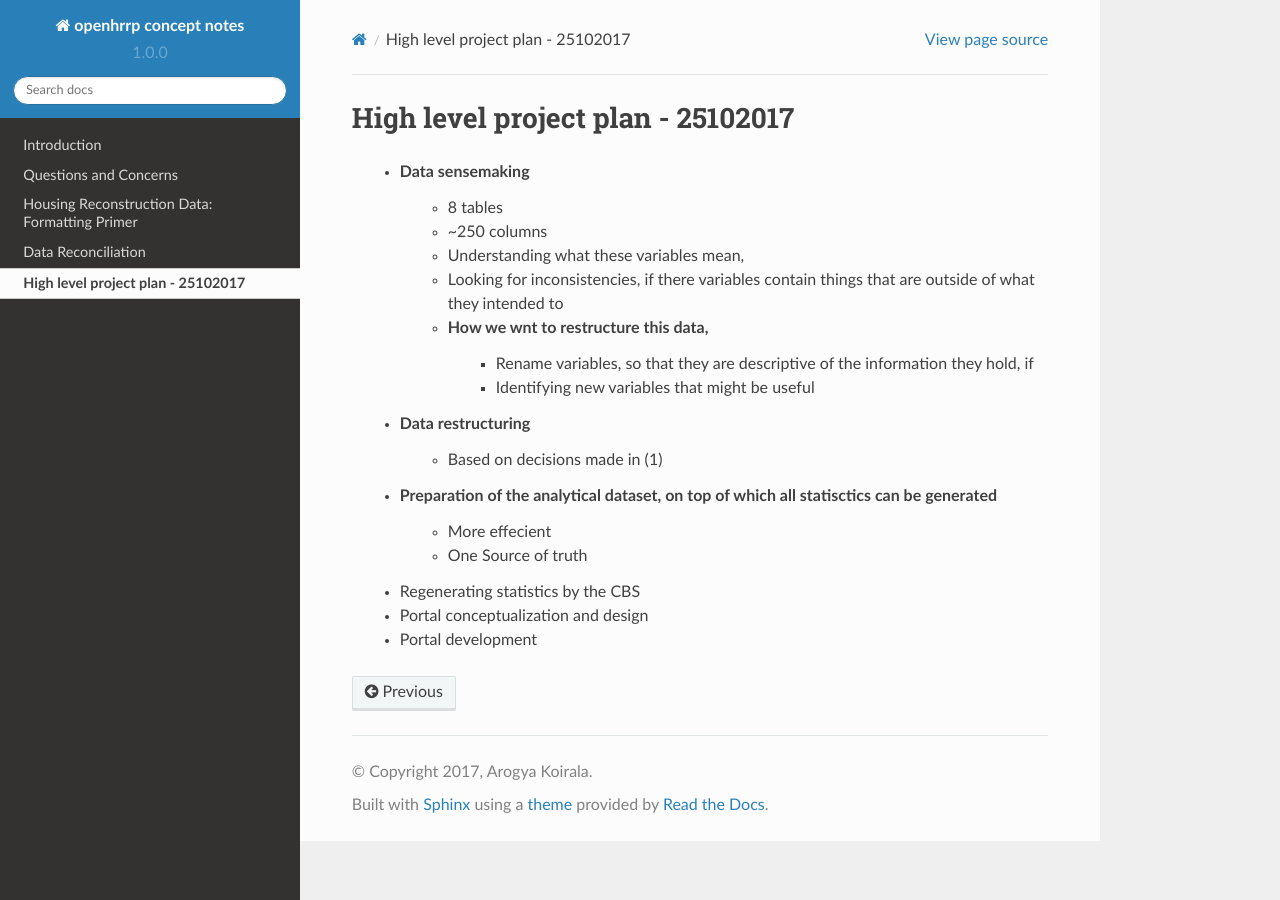
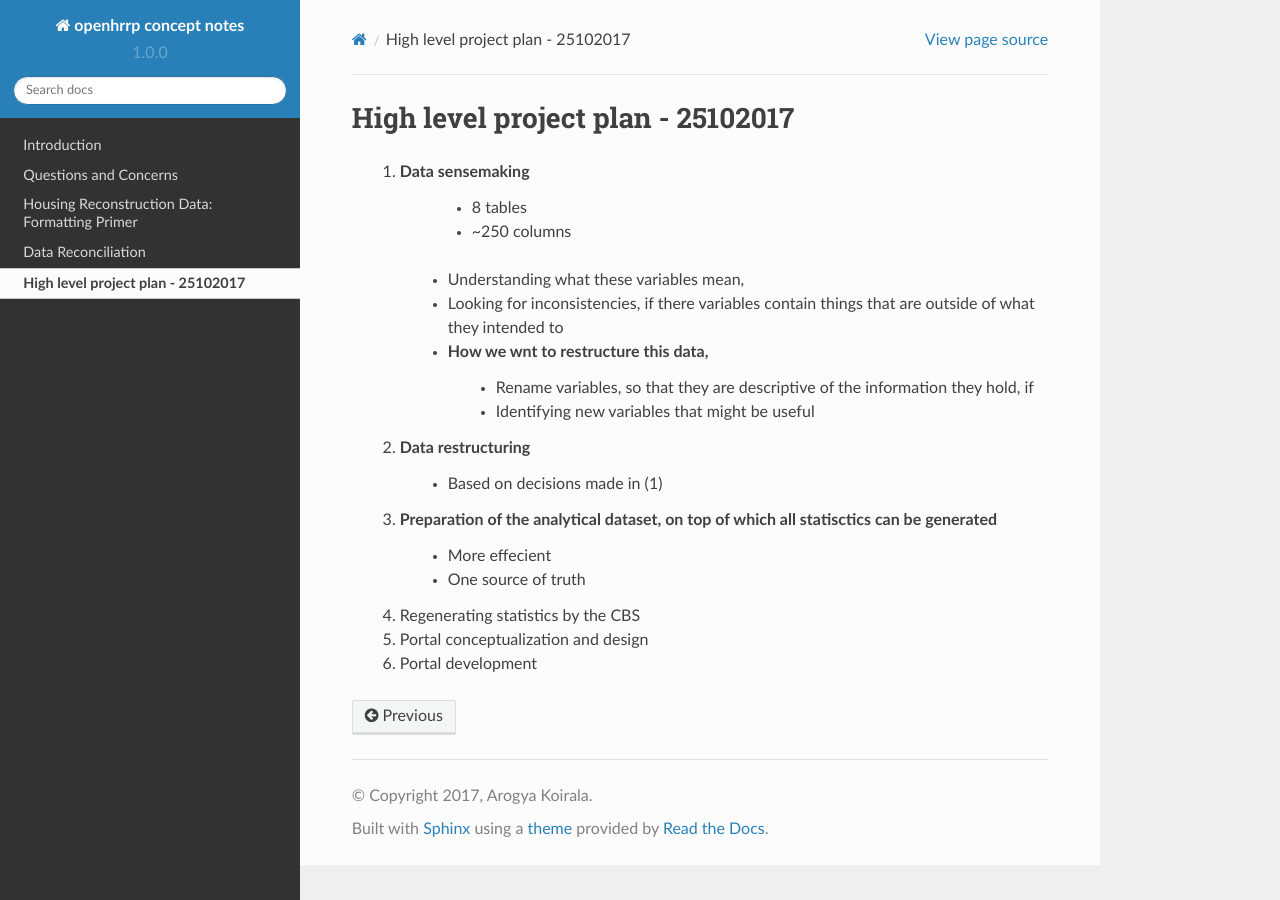
Before and after one commit to arkoblog/openhrrp-docs, a Sphinx documentation site: the page built from docs/tentative_plan.rst, in a window 1280 px wide. Built offline with Sphinx 7.4.7 and the Read the Docs theme 2.0.0, drawn with Linux system fonts in a browser that asks for light colours; part of the change alters nothing that is shown.

```diff
--- a/docs/tentative_plan.rst
+++ b/docs/tentative_plan.rst
@@ -1,25 +1,24 @@
 High level project plan - 25102017
 ==================================
 
-	- Data sensemaking
-		- 8 tables
-		- ~250 columns
-
+	1. Data sensemaking
+			- 8 tables
+			- ~250 columns
 		- Understanding what these variables mean,
 		- Looking for inconsistencies, if there variables contain things that are outside of what they intended to
 		- How we wnt to restructure this data,
 			- Rename variables, so that they are descriptive of the information they hold, if
 			- Identifying new variables that might be useful
 
-	- Data restructuring
+	2. Data restructuring
 		- Based on decisions made in (1)
 
-	- Preparation of the analytical dataset, on top of which all statisctics can be generated
+	3. Preparation of the analytical dataset, on top of which all statisctics can be generated
 		- More effecient
-		- One Source of truth
+		- One source of truth
 
-	- Regenerating statistics by the CBS
+	4. Regenerating statistics by the CBS
 
-	- Portal conceptualization and design
+	5. Portal conceptualization and design
 
-	- Portal development
+	6. Portal development
```
